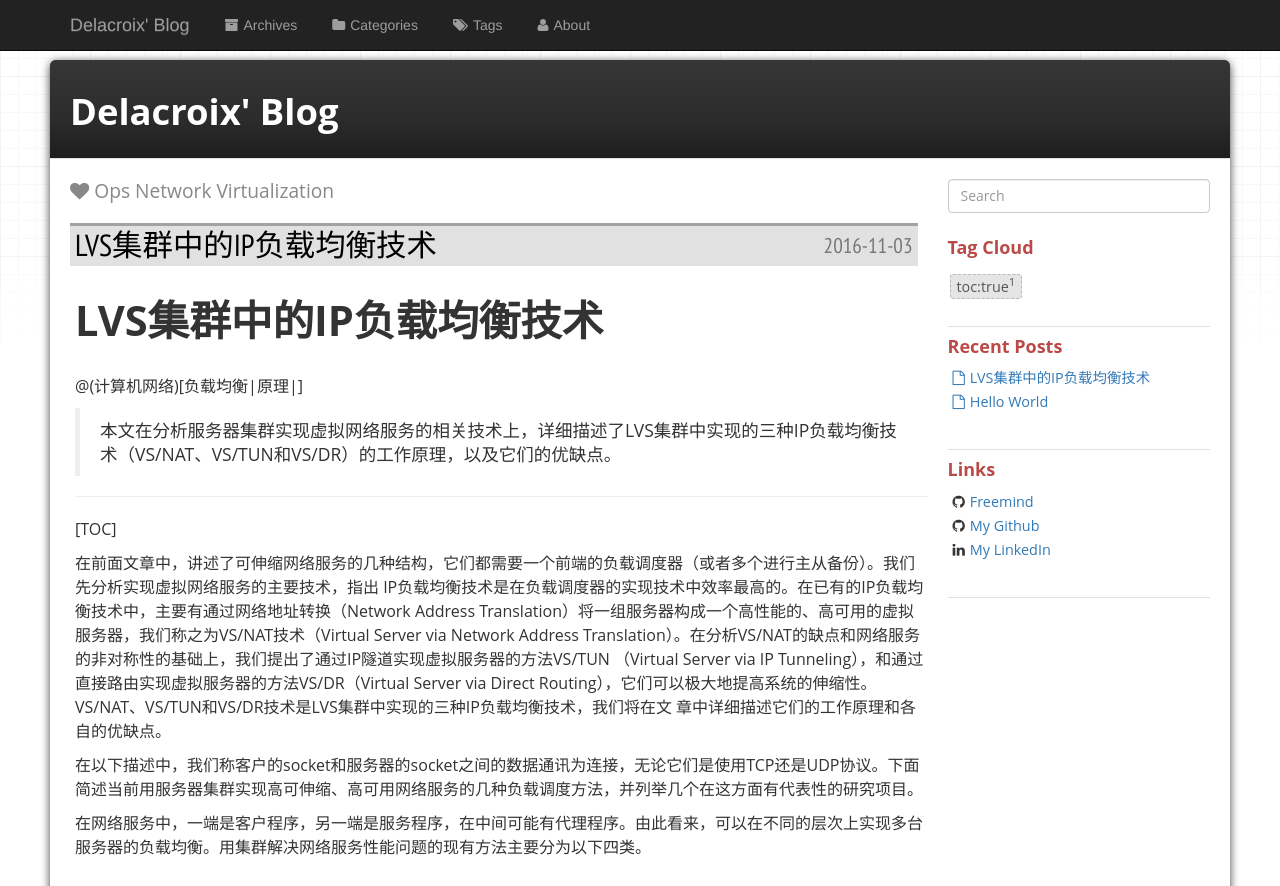
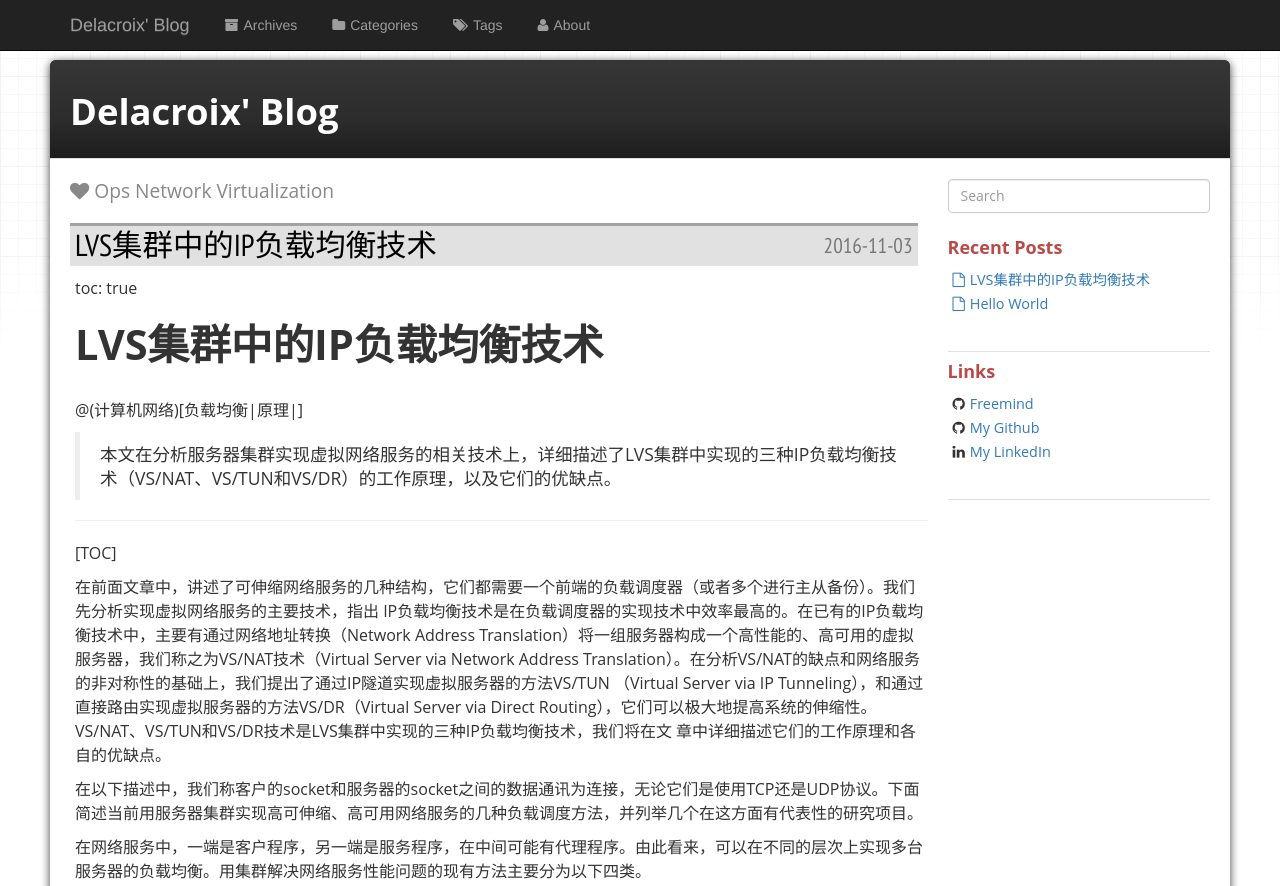
Before and after one commit to Delacroix/delacroix.github.io, a plain HTML site: page index.html in a window 1280 px wide. Shown: the top 886 px of the page. Drawn offline with Linux system fonts and the light colour scheme.

Commit message:
Site updated: 2016-11-03 12:46:08

```diff
--- a/index.html
+++ b/index.html
@@ -127,7 +127,8 @@
   <div class="row">
 
 
-		<h1 id="LVS集群中的IP负载均衡技术"><a href="#LVS集群中的IP负载均衡技术" class="headerlink" title="LVS集群中的IP负载均衡技术"></a>LVS集群中的IP负载均衡技术</h1><p>@(计算机网络)[负载均衡|原理|]</p>
+		<p>toc: true</p>
+<h1 id="LVS集群中的IP负载均衡技术"><a href="#LVS集群中的IP负载均衡技术" class="headerlink" title="LVS集群中的IP负载均衡技术"></a>LVS集群中的IP负载均衡技术</h1><p>@(计算机网络)[负载均衡|原理|]</p>
 <blockquote>
 <p>本文在分析服务器集群实现虚拟网络服务的相关技术上，详细描述了LVS集群中实现的三种IP负载均衡技术（VS/NAT、VS/TUN和VS/DR）的工作原理，以及它们的优缺点。</p>
 </blockquote>
@@ -405,16 +406,6 @@
 
 
 
-	<div class="widget">
-		<h4>Tag Cloud</h4>
-		<ul class="tag_box inline list-unstyled">
-
-			<li><a href="/tags/toc-true/">toc:true<span>1</span></a></li>
-
-
-		</ul>
-	</div>
-
 
 
 
--- a/search.xml
+++ b/search.xml
@@ -6,7 +6,8 @@
     <entry>
       <title><![CDATA[LVS集群中的IP负载均衡技术]]></title>
       <url>http://yoursite.com/2016/11/03/LVS%E9%9B%86%E7%BE%A4%E4%B8%AD%E7%9A%84IP%E8%B4%9F%E8%BD%BD%E5%9D%87%E8%A1%A1%E6%8A%80%E6%9C%AF-1/</url>
-      <content type="html"><![CDATA[<h1 id="LVS集群中的IP负载均衡技术"><a href="#LVS集群中的IP负载均衡技术" class="headerlink" title="LVS集群中的IP负载均衡技术"></a>LVS集群中的IP负载均衡技术</h1><p>@(计算机网络)[负载均衡|原理|]</p>
+      <content type="html"><![CDATA[<p>toc: true</p>
+<h1 id="LVS集群中的IP负载均衡技术"><a href="#LVS集群中的IP负载均衡技术" class="headerlink" title="LVS集群中的IP负载均衡技术"></a>LVS集群中的IP负载均衡技术</h1><p>@(计算机网络)[负载均衡|原理|]</p>
 <blockquote>
 <p>本文在分析服务器集群实现虚拟网络服务的相关技术上，详细描述了LVS集群中实现的三种IP负载均衡技术（VS/NAT、VS/TUN和VS/DR）的工作原理，以及它们的优缺点。</p>
 </blockquote>
```
Also changed, not shown: 2016/11/03/LVS集群中的IP负载均衡技术-1/index.html (+5 -11 lines), archives/2016/11/index.html (+0 -10 lines), archives/2016/index.html (+0 -10 lines), archives/index.html (+0 -10 lines).
